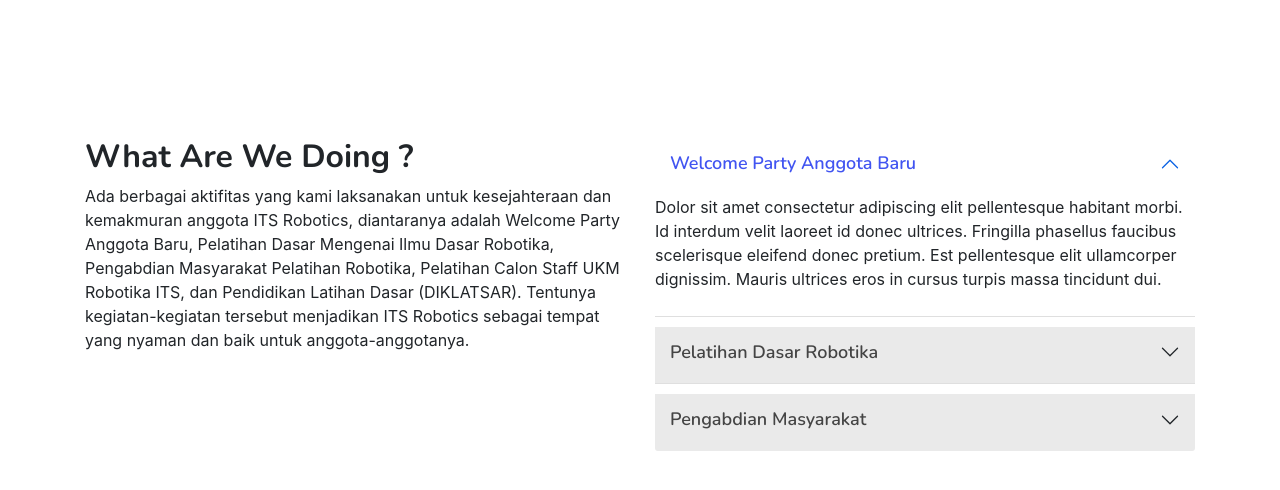
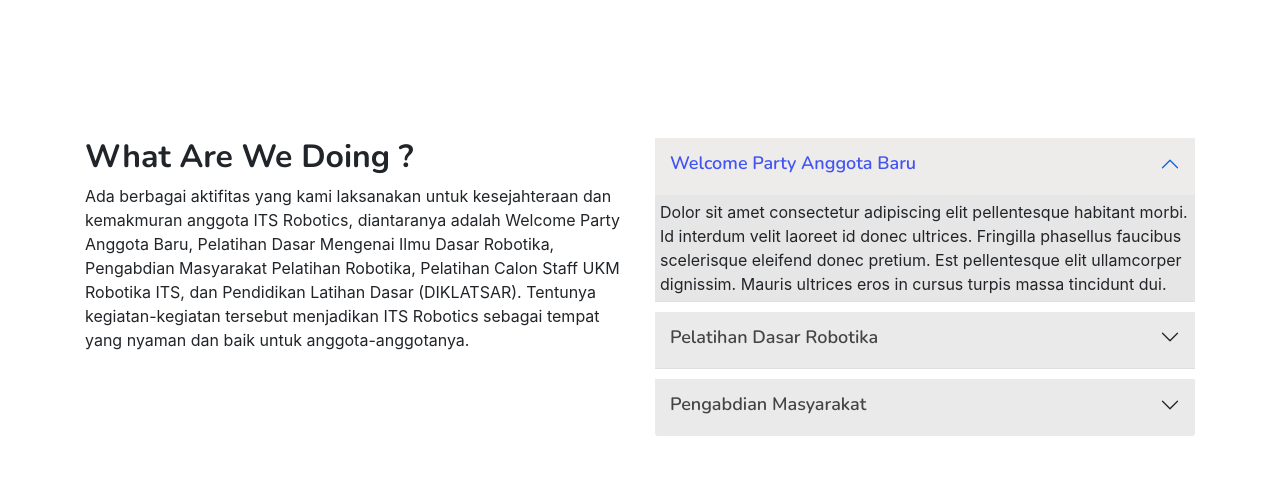
Before and after one commit to firja10/robotics, a plain HTML site: page index.html in a window 1280 px wide. Both pictures are taken after a click on the button "Welcome Party Anggota Baru". Shown: the part 1962-2452 px from the top of the page. Drawn offline with nearby package versions, Linux system fonts and the light colour scheme.

Commit message:
Update style.css

```diff
--- a/assets/css/style.css
+++ b/assets/css/style.css
@@ -918,13 +918,14 @@ section {
   box-shadow: none;
 }
 .faq .accordion-button:not(.collapsed) {
-  background: none;
+  background: #eeebeb;
   color: #4154f1;
   border-bottom: 0;
 }
 .faq .accordion-body {
-  padding: 0 0 25px 0;
+  padding: 5px 5px 5px 5px;
   border: 0;
+  background:#e7e6e6;
 }
 
 .faq .accordion-item button {
```
